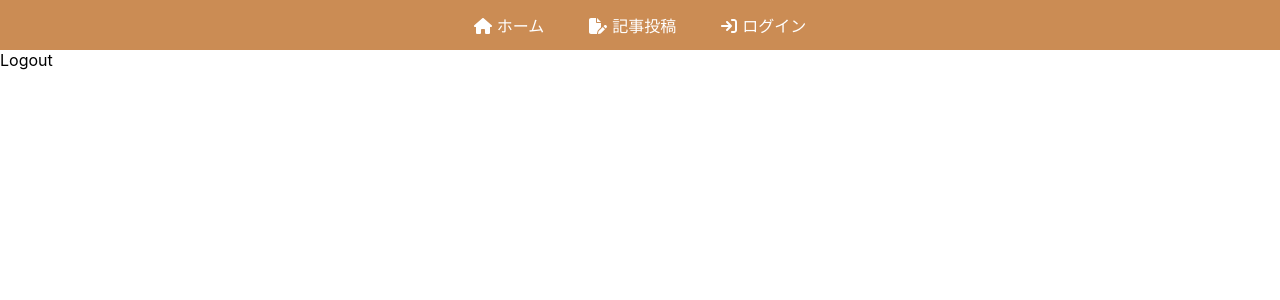
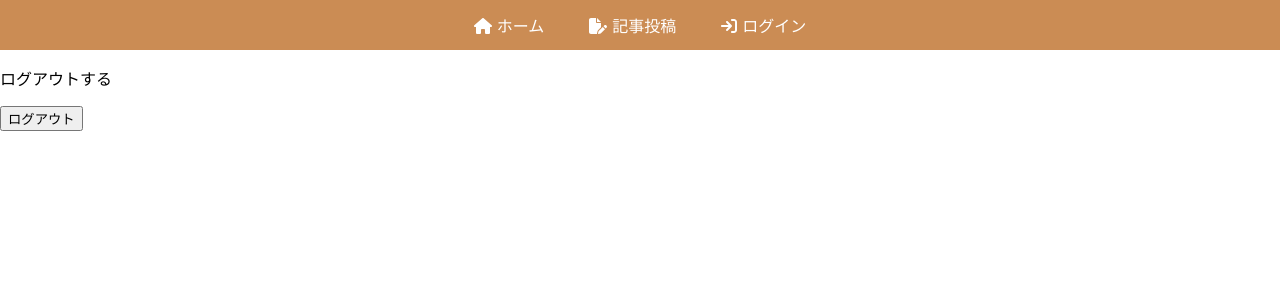
Before and after one commit to takyafumin/-udemy-react-3project-firebase-blog, a React (Create React App) app: page /logout in a window 1280 px wide. Shown: the top 300 px of the page. Built offline with nearby package versions, Linux system fonts and the light colour scheme; the HTML template or start-up script is replaced by a standard one.

Commit message:
ログアウト実装

```diff
--- a/src/App.js
+++ b/src/App.js
@@ -12,12 +12,12 @@
   const [isAuth, setIsAuth] = useState(false)
   return (
     <Router>
-      <NavBar />
+      <NavBar isAuth={isAuth} />
       <Routes>
         <Route path="/" element={<Home />}></Route>
         <Route path="/createpost" element={<CreatePost />}></Route>
         <Route path="/login" element={<Login setIsAuth={setIsAuth} />}></Route>
-        <Route path="/logout" element={<Logout />}></Route>
+        <Route path="/logout" element={<Logout setIsAuth={setIsAuth} />}></Route>
       </Routes>
     </Router>
   );
--- a/src/components/Logout.js
+++ b/src/components/Logout.js
@@ -1,8 +1,24 @@
+import { signOut } from 'firebase/auth';
 import React from 'react'
+import { auth } from '../firebase';
+import { useNavigate } from 'react-router-dom';
 
-const Logout = () => {
+const Logout = ({ setIsAuth }) => {
+    const navigate = useNavigate();
+    const logout = () => {
+        // ログアウト
+        signOut(auth).then(() => {
+            // ログアウトに成功したら、isAuthをfalseにして、Homeに戻る
+            localStorage.clear()
+            setIsAuth(false)
+            navigate('/login')
+        })
+    }
     return (
-        <div>Logout</div>
+        <div>
+            <p>ログアウトする</p>
+            <button onClick={logout}>ログアウト</button>
+        </div>
     )
 }
 
--- a/src/components/NavBar.js
+++ b/src/components/NavBar.js
@@ -5,7 +5,7 @@
 import { faHouse, faFilePen, faArrowRightToBracket } from '@fortawesome/free-solid-svg-icons'
 
 
-const NavBar = () => {
+const NavBar = ({ isAuth }) => {
     return (
         <nav>
             <Link to="/">
@@ -16,10 +16,17 @@
                 <FontAwesomeIcon icon={faFilePen} />
                 記事投稿
             </Link>
-            <Link to="/login">
-                <FontAwesomeIcon icon={faArrowRightToBracket} />
-                ログイン
-            </Link>
+            {!isAuth ? (
+                <Link to="/login">
+                    <FontAwesomeIcon icon={faArrowRightToBracket} />
+                    ログイン
+                </Link>
+            ) : (
+                <Link to="/logout">
+                    <FontAwesomeIcon icon={faArrowRightToBracket} />
+                    ログアウト
+                </Link>
+            )}
         </nav>
     )
 }
```
